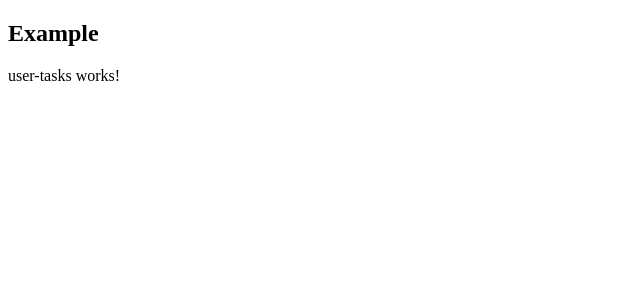
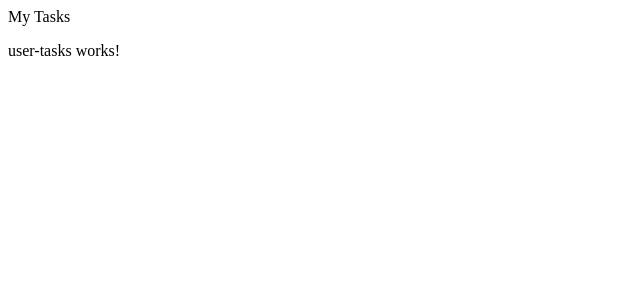
Before and after one commit to novakovic30/time-tracker-fe, an Angular app: page / in a window 1280 px wide. Shown: the top 300 px of the page, without its empty margins (0-640 px from the left). Built offline with nearby package versions, Linux system fonts and the light colour scheme.

Commit message:
added basic table

```diff
--- a/src/app/pages/home/home.component.html
+++ b/src/app/pages/home/home.component.html
@@ -1,4 +1,4 @@
-
-<h2>Example</h2>
-
-<app-user-tasks></app-user-tasks>
+<div class="mainDiv">
+    <div class="header">My Tasks</div>
+    <app-user-tasks></app-user-tasks>
+</div>
```
